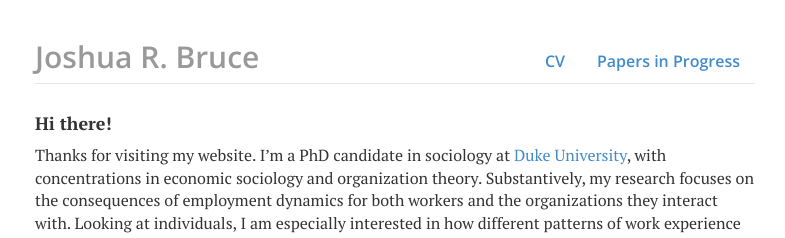
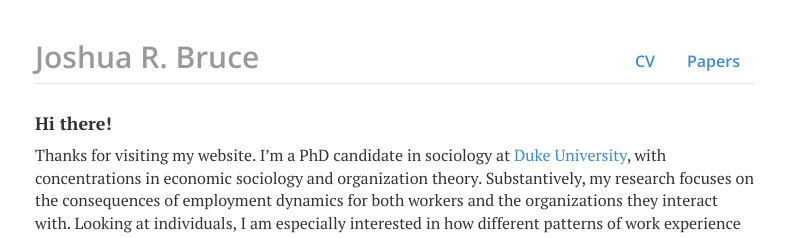
Before and after one commit to joshuarbruce/joshuarbruce.github.io, a Jekyll site: the page built from index.html, in a window 1280 px wide. Shown: the top 238 px of the page, without its empty margins (245-1030 px from the left). Built offline with Jekyll 4.4.1, drawn with Linux system fonts in a browser that asks for light colours; nearby versions of some CDN libraries.

Commit message:
Update header.html

```diff
--- a/_includes/header.html
+++ b/_includes/header.html
@@ -2,7 +2,7 @@
 	<ul class="nav nav-pills pull-right">
 		<li class="text" ><a href="/files/joshuarbruce_current_cv.pdf" target="_blank" title="CV">CV</a></li>
 		<!-- <li class="{{ page.notes }}"><a href="/notes" title="Notes">Notes &amp; Code</a></li> -->
-        <li class="{{ page.papers }}"><a href="/papers" title="Papers">Papers in Progress</a></li>
+        <li class="{{ page.papers }}"><a href="/papers" title="Papers">Papers</a></li>
 	</ul>
 	<h2 class="text-muted" text-decoration="none" color="#999999"><a href="/">Joshua R. Bruce</a></h2>
 </div> <!-- /header -->
```
